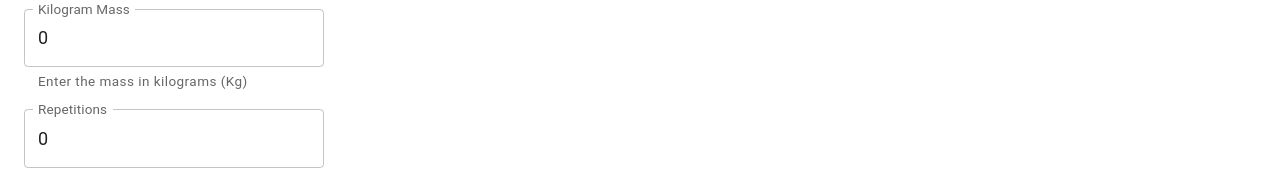
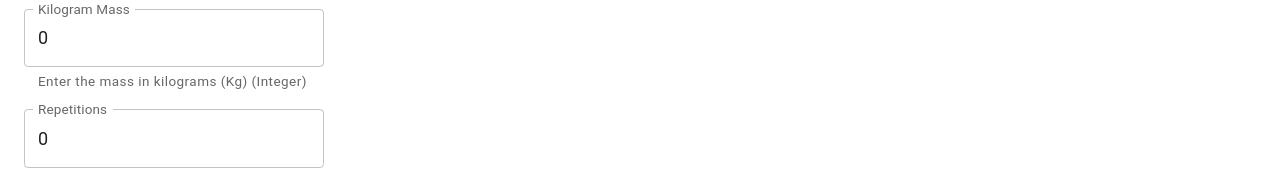
Before and after one commit to wizzard262/rep-recorder, a React (Vite) app in the folder rep-recorder-ui/: page / in a window 1280 px wide. Shown: the part 1139-1309 px from the top of the page. Built offline with nearby package versions, Linux system fonts and the light colour scheme; no server answers.

Commit message:
set kg must be integer, if theyve not there is a full page crash error

```diff
--- a/rep-recorder-ui/src/components/create-rep-set-scheme.tsx
+++ b/rep-recorder-ui/src/components/create-rep-set-scheme.tsx
@@ -40,7 +40,7 @@ const movements: Record<string, MovementOption> = {
 
 const validationSchema = yup.object({
   date: yup.mixed().required("Date is required"),
-  kilogramMass: yup.number().required().positive(),
+  kilogramMass: yup.number().required().positive().integer(),
   repetitions: yup.number().required().positive().integer(),
   exerciseMovement: yup
   .string()
@@ -137,7 +137,7 @@ export default function CreateRepSetSchemeForm() {
           onChange={form.handleChange}
           onBlur={form.handleBlur}
           error={form.touched.kilogramMass && Boolean(form.errors.kilogramMass)}
-          helperText="Enter the mass in kilograms (Kg)"
+          helperText="Enter the mass in kilograms (Kg) (Integer)"
           disabled={isSubmitting}
           sx={{ marginBottom: 2 }}
         />
```
